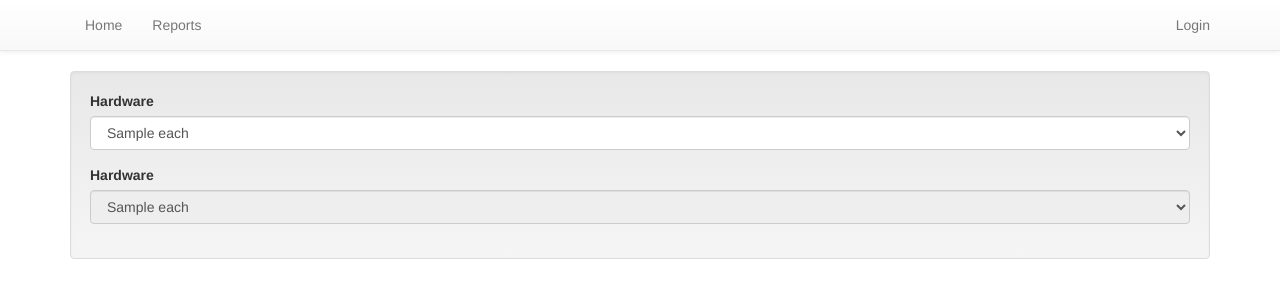
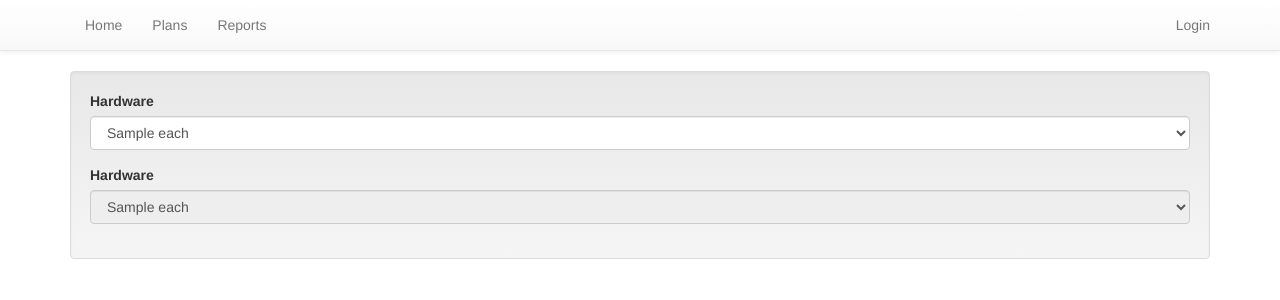
Before and after one commit to mwasilew/testmanager, a Django app: template testmanager/testrunner/templates/testrunner/execute.html in a window 1280 px wide. Shown: the top 300 px of the page. Run offline with Django 3.2, Linux system fonts and the light colour scheme; the template is opened without the code that fills it: most values are stand-ins (such as "Sample title", 1, 10 or a date in 2020); parts of the project's set-up code (start-up, migrations or seed data) failed here and were passed over; some libraries are stand-ins or nearby versions.

Commit message:
plans added to nav bar

```diff
--- a/templates/base.html
+++ b/templates/base.html
@@ -42,9 +42,8 @@
 	</div>
 	<div class="navbar-collapse collapse">
 	  <ul class="nav navbar-nav">
-	    {% block tools %}
-	      <li id="li-home"><a id="home-l" href="/">Home</a></li>
-	    {% endblock %}
+	    <li id="li-home"><a id="home-l" href="/">Home</a></li>
+	    <li><a href="/testplanner">Plans</a></li>
 	    <li><a href="/testreporter">Reports</a></li>
 	  </ul>
 	  <ul class="nav navbar-nav navbar-right">
```
